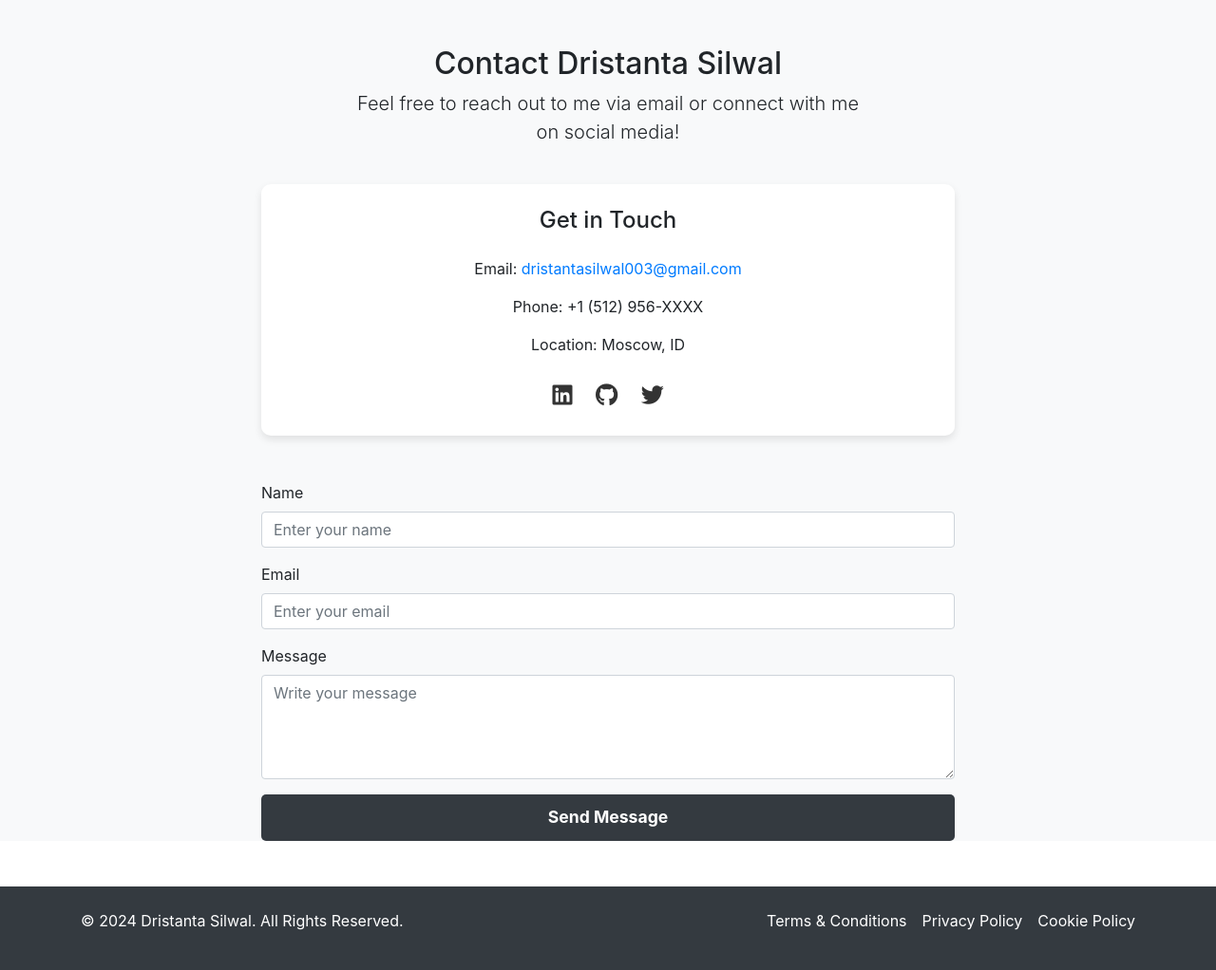
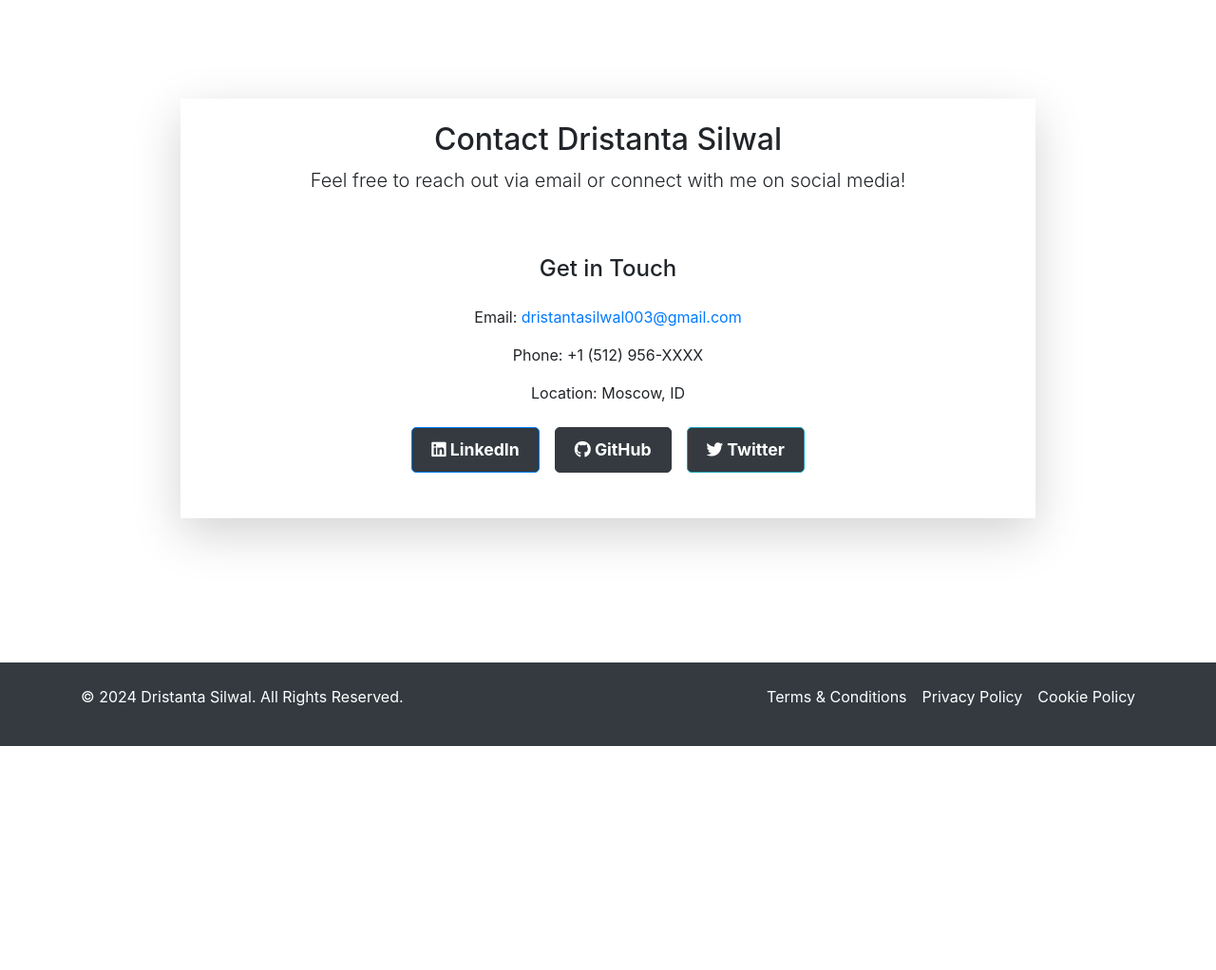
Before and after one commit to dristanta-silwal/CS-360, a PHP site: page /contact.php in a window 1280 px wide. Shown: the part 56-1078 px from the top of the page at 95% size. After the commit the page ends 842 px from the top, so only its background shows below. Run offline with PHP 8.4, Linux system fonts and the light colour scheme.

Commit message:
contact: completed

```diff
--- a/contact.php
+++ b/contact.php
@@ -1,142 +1,45 @@
-<?php
-require 'vendor/autoload.php';
-
-use SendGrid\Mail\Mail;
-
-$message = "";
-
-if ($_SERVER["REQUEST_METHOD"] == "POST") {
-
-    $name = htmlspecialchars(trim($_POST['name']));
-    $email = htmlspecialchars(trim($_POST['email']));
-    $message_text = htmlspecialchars(trim($_POST['message']));
-
-    if (!empty($name) && !empty($email) && !empty($message_text)) {
-
-        $sendgrid_api_key = getenv('SENDGRID_API_KEY');
-
-        // Create a new SendGrid mail object
-        $email_to_send = new Mail();
-        $email_to_send->setFrom("your-email@example.com", "Your Name");
-        $email_to_send->setSubject("New Contact Message from " . $name);
-        $email_to_send->addTo("dristantasilwal003@gmail.com", "Dristanta Silwal");
-
-        // Email body in HTML and plain text
-        $email_content = "Name: $name<br>Email: $email<br><br>Message:<br>$message_text";
-        $email_to_send->addContent("text/plain", strip_tags($email_content));
-        $email_to_send->addContent("text/html", $email_content);
-
-        $sendgrid = new \SendGrid($sendgrid_api_key);
-
-        try {
-            $response = $sendgrid->send($email_to_send);
-
-            if ($response->statusCode() == 202) {
-                $message = "Message sent successfully!";
-
-                $confirmation_email = new Mail();
-                $confirmation_email->setFrom("your-email@example.com", "Dristanta Silwal");
-                $confirmation_email->setSubject("Thank you for contacting Dristanta Silwal");
-                $confirmation_email->addTo($email, $name);
-                $confirmation_email->addContent("text/html", "Hi $name,<br><br>Thank you for your message. We'll get back to you soon.");
-                $sendgrid->send($confirmation_email);
-
-                // Log submission (optional)
-                $logfile = 'form_submissions.log';
-                $log_message = "Name: $name\nEmail: $email\nMessage: $message_text\n\n";
-                file_put_contents($logfile, $log_message, FILE_APPEND);
-
-                // Clear form fields after successful submission
-                $_POST['name'] = '';
-                $_POST['email'] = '';
-                $_POST['message'] = '';
-
-            } else {
-                $message = "Failed to send email. Please try again.";
-            }
-
-        } catch (Exception $e) {
-            // Display an error message if email sending fails
-            $message = "Caught exception: " . $e->getMessage();
-        }
-
-    } else {
-        $message = "All fields are required!";
-    }
-}
-?>
-
 <!DOCTYPE html>
 <html lang="en">
 <?php include 'include/head.php'; ?>
+
 <body>
     <?php include 'include/header.php'; ?>
 
-    <section class="contact-section">
-        <div class="container mt-5">
-            <div class="row justify-content-center">
-                <div class="col-md-6 text-center">
-                    <h2>Contact Dristanta Silwal</h2>
-                    <p class="lead">Feel free to reach out to me via email or connect with me on social media!</p>
-                </div>
-            </div>
+    <main>
+        <article class="container d-flex justify-content-center align-items-center" style="min-height: 81.3vh;">
+            <section class="shadow-lg text-center hover-card" style="max-width: 900px; width: 100%;">
+                <header class="bg-transparent py-4">
+                    <h2 class="text-center">Contact Dristanta Silwal</h2>
+                    <p class="lead text-center">Feel free to reach out via email or connect with me on social media!</p>
+                </header>
 
-            <div class="row justify-content-center mt-4">
-                <div class="col-md-8">
-                    <div class="contact-card p-4">
+                <section class="p-4">
                     <h4 class="text-center mb-4">Get in Touch</h4>
 
                     <!-- Contact Information -->
-                        <div class="contact-info text-center">
+                    <div class="contact-info text-center mb-4">
                         <p>Email: <a href="mailto:dristantasilwal003@gmail.com">dristantasilwal003@gmail.com</a></p>
                         <p>Phone: +1 (512) 956-XXXX</p>
                         <p>Location: Moscow, ID</p>
                     </div>
 
                     <!-- Social Media Links -->
-                        <div class="social-icons text-center mt-4">
-                            <a href="https://www.linkedin.com/in/dristantasilwal/" target="_blank"><i class="fab fa-linkedin"></i></a>
-                            <a href="https://github.com/dristanta-silwal" target="_blank"><i class="fab fa-github"></i></a>
-                            <a href="https://twitter.com/dristanta" target="_blank"><i class="fab fa-twitter"></i></a>
-                        </div>
-                    </div>
-                </div>
-            </div>
-
-            <!-- Contact Form -->
-            <div class="row justify-content-center mt-5">
-                <div class="col-md-8">
-
-                    <!-- Display success or error message -->
-                    <?php if (!empty($message)): ?>
-                        <div class="alert alert-info text-center">
-                            <?= htmlspecialchars($message); ?>
-                        </div>
-                    <?php endif; ?>
-
-                    <form action="contact.php" method="POST">
-                        <div class="form-group">
-                            <label for="name">Name</label>
-                            <input type="text" class="form-control" id="name" name="name" placeholder="Enter your name"
-                                value="<?= isset($_POST['name']) ? htmlspecialchars($_POST['name']) : ''; ?>" required>
-                        </div>
-                        <div class="form-group">
-                            <label for="email">Email</label>
-                            <input type="email" class="form-control" id="email" name="email"
-                                placeholder="Enter your email"
-                                value="<?= isset($_POST['email']) ? htmlspecialchars($_POST['email']) : ''; ?>" required>
-                        </div>
-                        <div class="form-group">
-                            <label for="message">Message</label>
-                            <textarea class="form-control" id="message" name="message" rows="4"
-                                placeholder="Write your message" required><?= isset($_POST['message']) ? htmlspecialchars($_POST['message']) : ''; ?></textarea>
-                        </div>
-                        <button type="submit" class="btn btn-custom btn-block">Send Message</button>
-                    </form>
-                </div>
-            </div>
+                    <div class="d-flex justify-content-center mb-4">
+                        <a href="https://www.linkedin.com/in/dristanta-silwal/" class="btn btn-primary mx-2" target="_blank">
+                            <i class="fab fa-linkedin"></i> LinkedIn
+                        </a>
+                        <a href="https://github.com/dristanta-silwal" class="btn btn-dark mx-2" target="_blank">
+                            <i class="fab fa-github"></i> GitHub
+                        </a>
+                        <a href="https://twitter.com/dristanta" class="btn btn-info mx-2" target="_blank">
+                            <i class="fab fa-twitter"></i> Twitter
+                        </a>
                     </div>
                 </section>
+            </section>
+        </article>
+    </main>
+
 
     <?php include 'include/footer.php'; ?>
 
@@ -144,4 +47,5 @@ if ($_SERVER["REQUEST_METHOD"] == "POST") {
     <script src="https://cdn.jsdelivr.net/npm/@popperjs/core@2.9.2/dist/umd/popper.min.js"></script>
     <script src="https://stackpath.bootstrapcdn.com/bootstrap/4.5.2/js/bootstrap.min.js"></script>
 </body>
+
 </html>
--- a/include/blog.php
+++ b/include/blog.php
@@ -59,7 +59,8 @@
 ?>
 
 <!-- Blog posts section -->
-<h1 class="text-center">Blog Posts from <?= htmlspecialchars($result['data']['publication']['title'] ?? 'My Blog'); ?></h1>
+<h1 class="text-center">My Blogs</h1>
+<hr style="margin-bottom: 50px;">
 <div class="card-deck">
     <?php foreach ($posts as $postEdge):
         $post = $postEdge['node']; ?>
--- a/include/project.php
+++ b/include/project.php
@@ -1,5 +1,5 @@
 <!-- Portfolio Projects Section -->
-<section class="container my-5">
+<section class="container my-5" style="min-height: 78vh;">
     <h2 class="text-center mb-5">My Projects</h2>
 
     <div class="row">
--- a/style.css
+++ b/style.css
@@ -1,3 +1,5 @@
+
+
 /* General Styling */
 img {
     width: 100%;
```
Also changed, not shown: about.php (+45 -48 lines), index.php (+42 -22 lines). Lines whose indentation alone changed are shown as unchanged.
